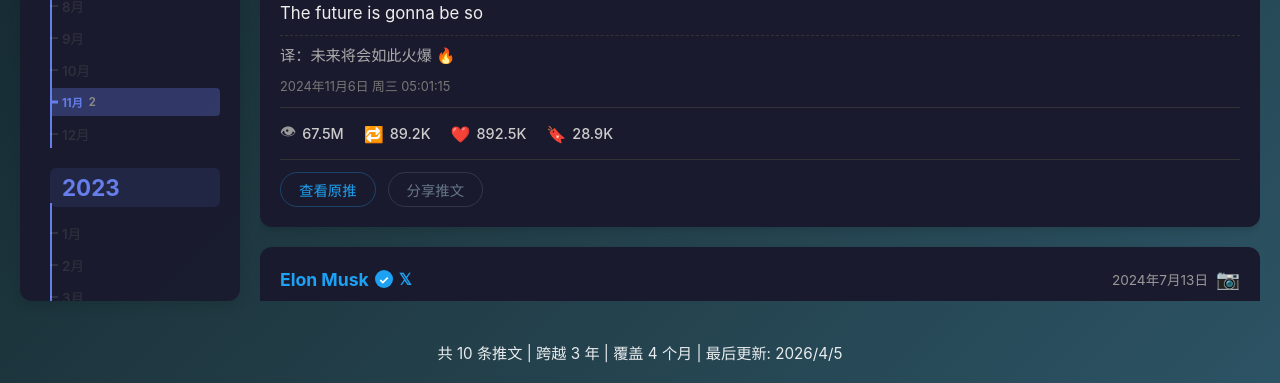
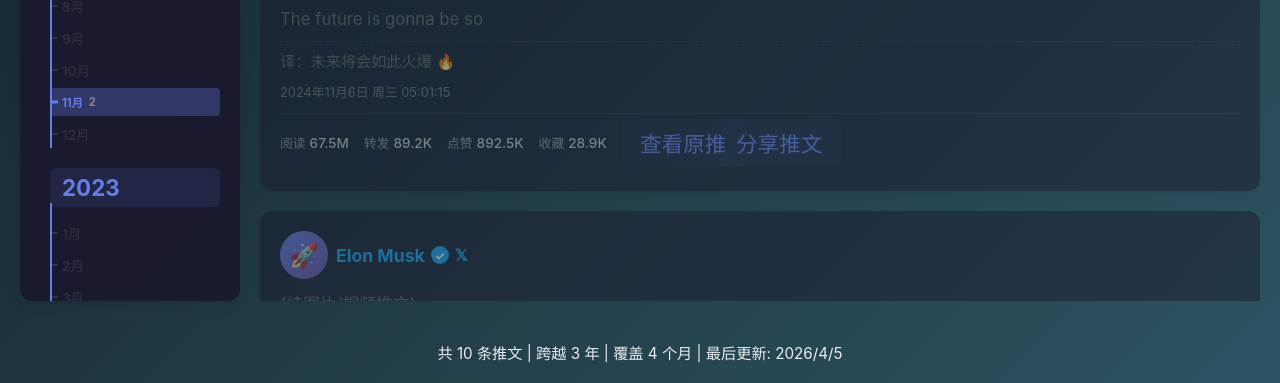
Before and after one commit to XH-20-22/musk-tweets, a plain HTML site: page index.html in a window 1280 px wide. Shown: the part 491-874 px from the top of the page. Drawn offline with Linux system fonts and the light colour scheme.

Commit message:
Add Musk avatar, merge stats+actions into one row with text labels, remove top timestamp and camera icon, add view tracking (dev mode clears on refresh, prod mode saves to localStorage), button style matches timeline months with 1.5x scale

```diff
--- a/index.html
+++ b/index.html
@@ -294,6 +294,19 @@
       gap: 8px;
     }
 
+    /* Musk 头像 */
+    .tweet-avatar {
+      width: 48px;
+      height: 48px;
+      border-radius: 50%;
+      background: linear-gradient(135deg, #667eea 0%, #764ba2 100%);
+      display: flex;
+      align-items: center;
+      justify-content: center;
+      font-size: 24px;
+      flex-shrink: 0;
+    }
+
     .tweet-author {
       font-weight: bold;
       color: #1da1f2;
@@ -327,20 +340,6 @@
     /* 平台图标 */
     .platform-badge {
       font-size: 16px;
-    }
-
-    .tweet-time {
-      color: #999;
-      font-size: 0.85rem;
-      margin-left: auto;
-    }
-
-    body.night-mode .tweet-time {
-      color: #999;
-    }
-
-    .media-icon {
-      font-size: 1.2rem;
     }
 
     .tweet-content {
@@ -380,35 +379,35 @@
       color: #777;
     }
 
-    /* 统计数据栏 */
-    .tweet-stats {
+    /* 统计+操作栏（合并） */
+    .tweet-footer {
       display: flex;
-      gap: 20px;
+      gap: 15px;
       padding: 12px 0;
       border-top: 1px solid #e0e0e0;
-      border-bottom: 1px solid #e0e0e0;
-      margin-bottom: 12px;
+      align-items: center;
+      flex-wrap: wrap;
     }
 
-    body.night-mode .tweet-stats {
+    body.night-mode .tweet-footer {
       border-color: #333;
     }
 
     .stat-item {
       display: flex;
       align-items: center;
-      gap: 6px;
+      gap: 4px;
       color: #666;
-      font-size: 0.9rem;
+      font-size: 0.85rem;
     }
 
     body.night-mode .stat-item {
       color: #888;
     }
 
-    .stat-icon {
-      font-size: 1rem;
+    .stat-label {
       color: #999;
+      font-size: 0.8rem;
     }
 
     .stat-count {
@@ -420,42 +419,39 @@
       color: #ccc;
     }
 
-    /* 操作按钮 */
-    .tweet-actions {
-      display: flex;
-      gap: 12px;
+    /* 操作按钮 - 月份样式 */
+    .tweet-link,
+    .tweet-share {
+      color: #667eea;
+      text-decoration: none;
+      padding: 6px 12px;
+      border-radius: 4px;
+      background: rgba(102, 126, 234, 0.05);
+      font-size: 0.9rem;
+      font-weight: 500;
+      transition: all 0.2s;
+      transform: scale(1.5);
+      transform-origin: left center;
     }
 
-    .tweet-link {
-      color: #1da1f2;
-      text-decoration: none;
-      padding: 6px 18px;
-      border: 1px solid rgba(29, 161, 242, 0.3);
-      border-radius: 20px;
-      display: inline-block;
-      transition: all 0.2s;
-      font-size: 0.9rem;
+    .tweet-link:hover,
+    .tweet-share:hover {
+      background: rgba(102, 126, 234, 0.15);
     }
 
-    .tweet-link:hover {
-      background: rgba(29, 161, 242, 0.1);
-      border-color: #1da1f2;
+    /* 已浏览状态 */
+    .tweet-card.viewed {
+      opacity: 0.5;
     }
 
-    .tweet-share {
-      color: #657786;
-      text-decoration: none;
-      padding: 6px 18px;
-      border: 1px solid rgba(101, 119, 134, 0.3);
-      border-radius: 20px;
-      display: inline-block;
-      transition: all 0.2s;
-      font-size: 0.9rem;
+    .tweet-card.viewed .tweet-content,
+    .tweet-card.viewed .tweet-translation {
+      color: #999;
     }
 
-    .tweet-share:hover {
-      background: rgba(101, 119, 134, 0.1);
-      border-color: #657786;
+    body.night-mode .tweet-card.viewed .tweet-content,
+    body.night-mode .tweet-card.viewed .tweet-translation {
+      color: #666;
     }
 
     .loading {
@@ -546,6 +542,39 @@
     let allTweets = [];
     let yearMonthData = {};
     let timelineVisible = true;
+
+    // 浏览记录管理
+    const VIEWED_TWEETS_KEY = 'musk_tweets_viewed';
+    const IS_DEV_MODE = window.location.hostname === 'localhost' || window.location.hostname === '127.0.0.1' || window.location.protocol === 'file:';
+
+    // 开发模式：每次刷新清空浏览记录
+    if (IS_DEV_MODE) {
+      localStorage.removeItem(VIEWED_TWEETS_KEY);
+      console.log('🔧 开发模式：浏览记录已清空');
+    }
+
+    // 获取浏览记录
+    function getViewedTweets() {
+      if (IS_DEV_MODE) return new Set();
+      const viewed = localStorage.getItem(VIEWED_TWEETS_KEY);
+      return viewed ? new Set(JSON.parse(viewed)) : new Set();
+    }
+
+    // 保存浏览记录
+    function saveViewedTweet(tweetId) {
+      if (IS_DEV_MODE) return;
+      const viewed = getViewedTweets();
+      viewed.add(tweetId);
+      localStorage.setItem(VIEWED_TWEETS_KEY, JSON.stringify([...viewed]));
+    }
+
+    // 标记推文为已浏览
+    function markTweetAsViewed(tweetCard, tweetId) {
+      if (!tweetCard.classList.contains('viewed')) {
+        tweetCard.classList.add('viewed');
+        saveViewedTweet(tweetId);
+      }
+    }
 
     // 中文翻译数据
     const translations = {
@@ -709,52 +738,48 @@
     // 显示所有推文
     function displayAllTweets() {
       const tweetsArea = document.getElementById('tweetsArea');
+      const viewedTweets = getViewedTweets();
 
       tweetsArea.innerHTML = allTweets.map((tweet, index) => {
         const date = new Date(tweet.time);
         const tweetId = tweet.link.split('/').pop();
         const stats = tweetStats[tweetId] || { views: '-', retweets: '-', likes: '-', bookmarks: '-' };
+        const isViewed = viewedTweets.has(tweetId);
 
-        // 简短时间（顶部）
-        const shortTime = `${date.getFullYear()}年${date.getMonth() + 1}月${date.getDate()}日`;
-
-        // 详细时间戳（翻译下方）
+        // 详细时间戳
         const weekdays = ['周日', '周一', '周二', '周三', '周四', '周五', '周六'];
         const detailedTime = `${date.getFullYear()}年${date.getMonth() + 1}月${date.getDate()}日 ${weekdays[date.getDay()]} ${String(date.getHours()).padStart(2, '0')}:${String(date.getMinutes()).padStart(2, '0')}:${String(date.getSeconds()).padStart(2, '0')}`;
 
         return `
-          <div class="tweet-card" id="tweet-${index}" data-time="${tweet.time}">
+          <div class="tweet-card ${isViewed ? 'viewed' : ''}" id="tweet-${index}" data-time="${tweet.time}" data-tweet-id="${tweetId}">
             <div class="tweet-header">
+              <div class="tweet-avatar">🚀</div>
               <span class="tweet-author">
                 Elon Musk
                 <span class="verified-badge"></span>
                 <span class="platform-badge">𝕏</span>
               </span>
-              <span class="tweet-time">${shortTime}</span>
-              <span class="media-icon">${tweet.mediaType || ''}</span>
             </div>
             <div class="tweet-content">${tweet.text || '(纯图片/视频推文)'}</div>
             ${tweet.translation ? `<div class="tweet-translation">译：${tweet.translation}</div>` : ''}
             <div class="tweet-timestamp">${detailedTime}</div>
-            <div class="tweet-stats">
+            <div class="tweet-footer">
               <div class="stat-item">
-                <span class="stat-icon">👁</span>
+                <span class="stat-label">阅读</span>
                 <span class="stat-count">${stats.views}</span>
               </div>
               <div class="stat-item">
-                <span class="stat-icon">🔁</span>
+                <span class="stat-label">转发</span>
                 <span class="stat-count">${stats.retweets}</span>
               </div>
               <div class="stat-item">
-                <span class="stat-icon">❤️</span>
+                <span class="stat-label">点赞</span>
                 <span class="stat-count">${stats.likes}</span>
               </div>
               <div class="stat-item">
-                <span class="stat-icon">🔖</span>
+                <span class="stat-label">收藏</span>
                 <span class="stat-count">${stats.bookmarks}</span>
               </div>
-            </div>
-            <div class="tweet-actions">
               <a href="${tweet.link}" target="_blank" class="tweet-link">查看原推</a>
               <a href="https://twitter.com/intent/tweet?url=${encodeURIComponent(tweet.link)}" target="_blank" class="tweet-share">分享推文</a>
             </div>
@@ -764,6 +789,7 @@
 
       updateStats();
       setupScrollSync();
+      setupViewTracking();
     }
 
     // 设置滚动同步
@@ -861,6 +887,32 @@
       document.getElementById('stats').innerHTML = statsText;
     }
 
+    // 设置浏览追踪
+    function setupViewTracking() {
+      const tweetsArea = document.getElementById('tweetsArea');
+
+      // 使用 IntersectionObserver 追踪推文可见性
+      const observer = new IntersectionObserver((entries) => {
+        entries.forEach(entry => {
+          if (entry.isIntersecting && entry.intersectionRatio > 0.5) {
+            const tweetCard = entry.target;
+            const tweetId = tweetCard.dataset.tweetId;
+            if (tweetId) {
+              markTweetAsViewed(tweetCard, tweetId);
+            }
+          }
+        });
+      }, {
+        root: tweetsArea,
+        threshold: 0.5
+      });
+
+      // 观察所有推文卡片
+      document.querySelectorAll('.tweet-card').forEach(card => {
+        observer.observe(card);
+      });
+    }
+
     // 页面加载时初始化
     loadTweets();
   </script>
```
